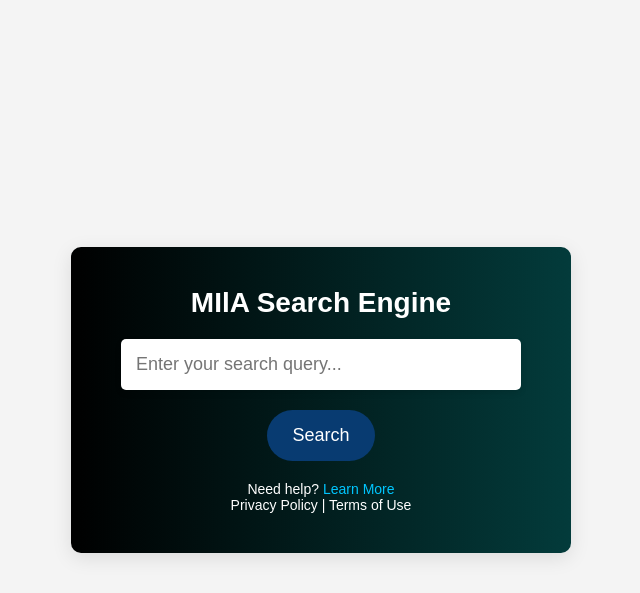
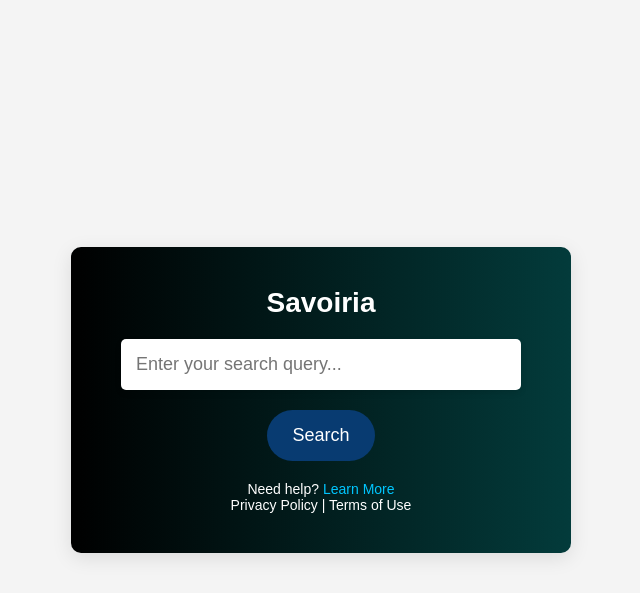
Before and after one commit to Nardos-serkalem/Savoiria-search-engine, a Flask app: page / in a window 1280 px wide. Shown: the top 593 px of the page, without its empty margins (319-959 px from the left). Run offline with Flask 3, Linux system fonts and the light colour scheme.

Commit message:
Update index.html

```diff
--- a/templates/index.html
+++ b/templates/index.html
@@ -3,7 +3,7 @@
 <head>
     <meta charset="UTF-8">
     <meta name="viewport" content="width=device-width, initial-scale=1.0">
-    <title>MIlA Search Engine</title>
+    <title>Savoiria</title>
     <style>
  * {
             margin: 0;
@@ -93,7 +93,7 @@
 </head>
 <body>
     <div class="search-container">
-        <h1>MIlA Search Engine</h1>
+        <h1>Savoiria</h1>
         <form action="/search" method="POST">
             <input type="text" class="search-input" name="query" placeholder="Enter your search query..." required>
             <button type="submit" class="search-button">Search</button>
```
